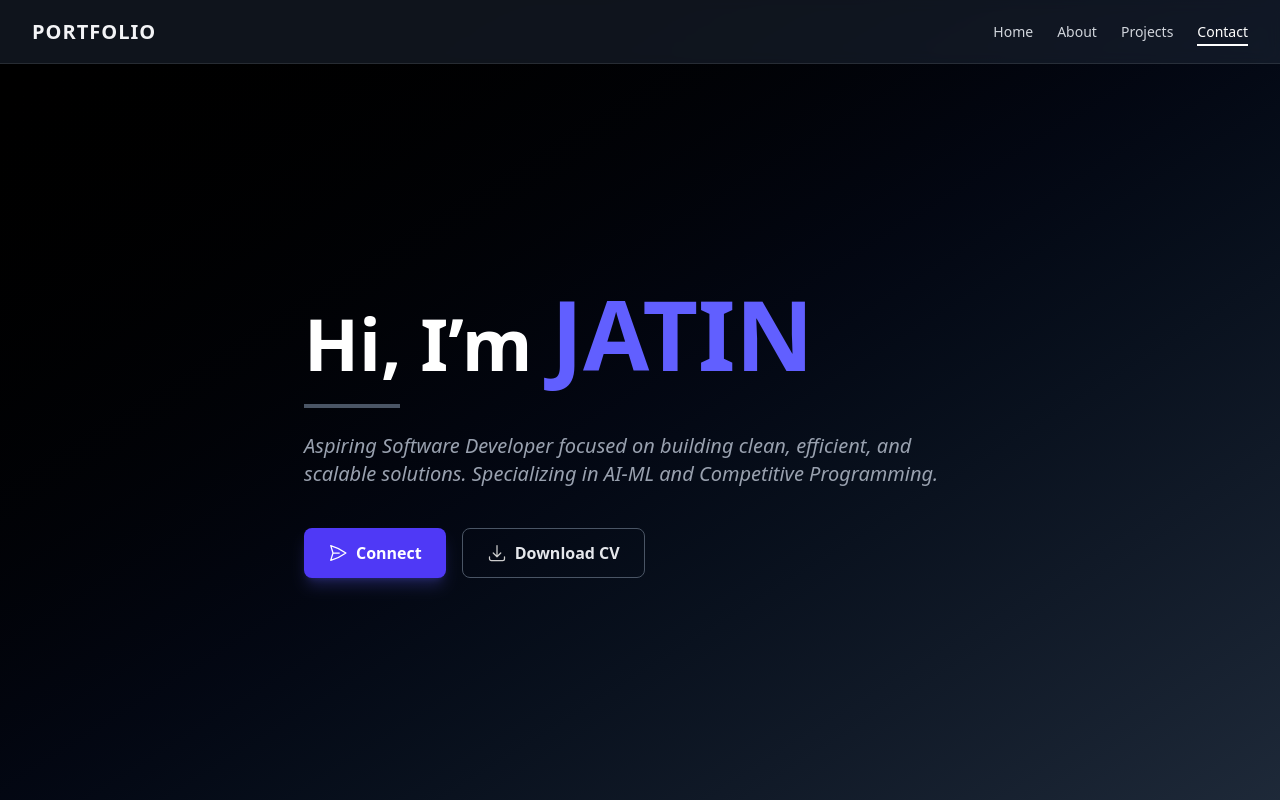
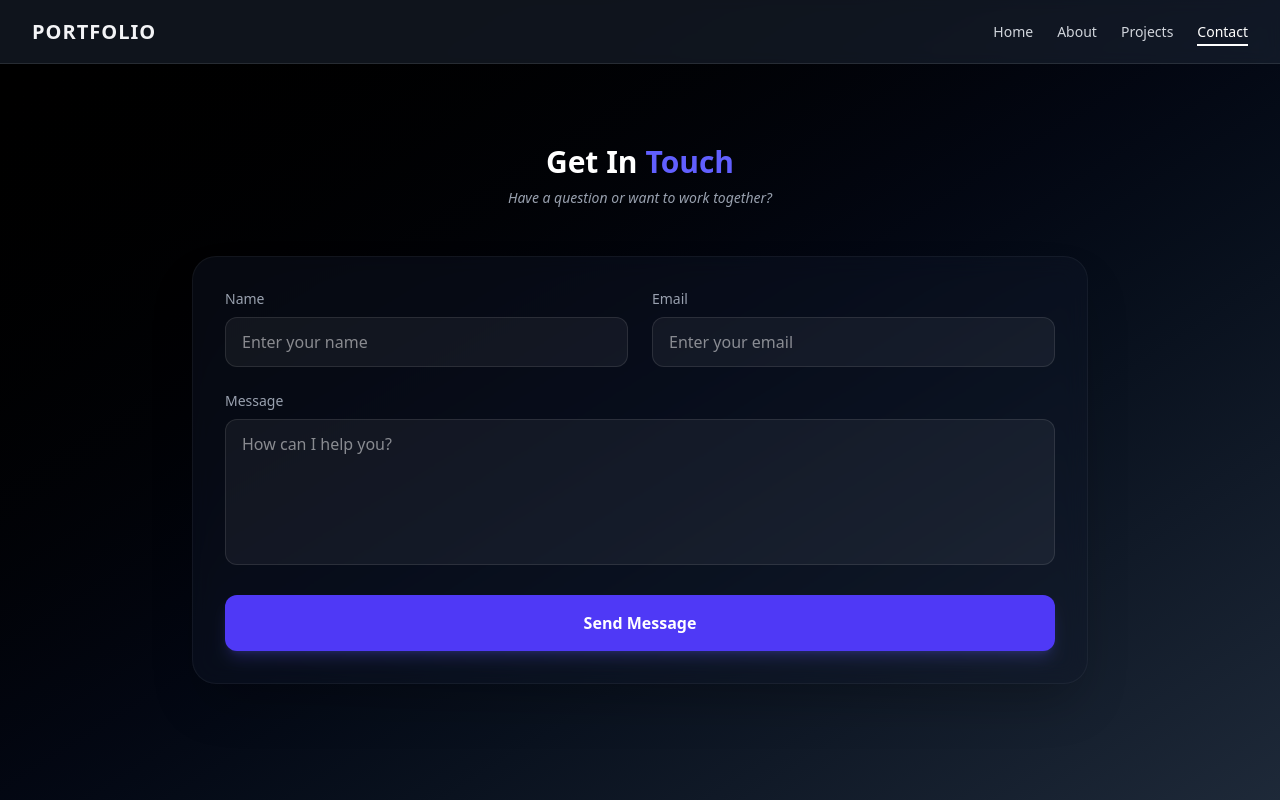
Before and after one commit to Prashant03kumar/Portfolio, a React (Vite) app: page /contact in a window 1280 px wide. Shown: the top 800 px of the page. Built offline with nearby package versions, Linux system fonts and the light colour scheme.

Commit message:
adding contact form

```diff
--- a/src/components/Contact.jsx
+++ b/src/components/Contact.jsx
@@ -1,5 +1,6 @@
 import { motion } from "framer-motion";
 import { useState } from "react";
+import Navbar from "./Navbar";
 
 export default function Contact() {
   const [formData, setFormData] = useState({
@@ -16,8 +17,12 @@ export default function Contact() {
   };
 
   return (
-    <section id="contact" className="py-20 px-6">
-      <div className="mx-auto max-w-4xl">
+    <section
+      id="contact"
+      className="py-20 px-6 min-h-screen bg-linear-to-br from-black via-gray-950 to-gray-800 bg-fixed"
+    >
+      <Navbar />
+      <div className="mx-auto mt-16 max-w-4xl">
         <div className="text-center mb-12">
           <h2 className="text-3xl font-bold text-white">
             Get In <span className="text-indigo-500">Touch</span>
--- a/src/main.jsx
+++ b/src/main.jsx
@@ -1,5 +1,6 @@
 import { RouterProvider, createBrowserRouter } from "react-router-dom";
 import App from "./App";
+import Contact from "./components/Contact";
 import "./index.css";
 import { createRoot } from "react-dom/client";
 
@@ -7,7 +8,7 @@ const router = createBrowserRouter([
   { path: "/", element: <App /> },
   { path: "/about", element: <App /> },
   { path: "/projects", element: <App /> },
-  { path: "/contact", element: <App /> },
+  { path: "/contact", element: <Contact /> },
 ]);
 
 createRoot(document.getElementById("root")).render(
```
